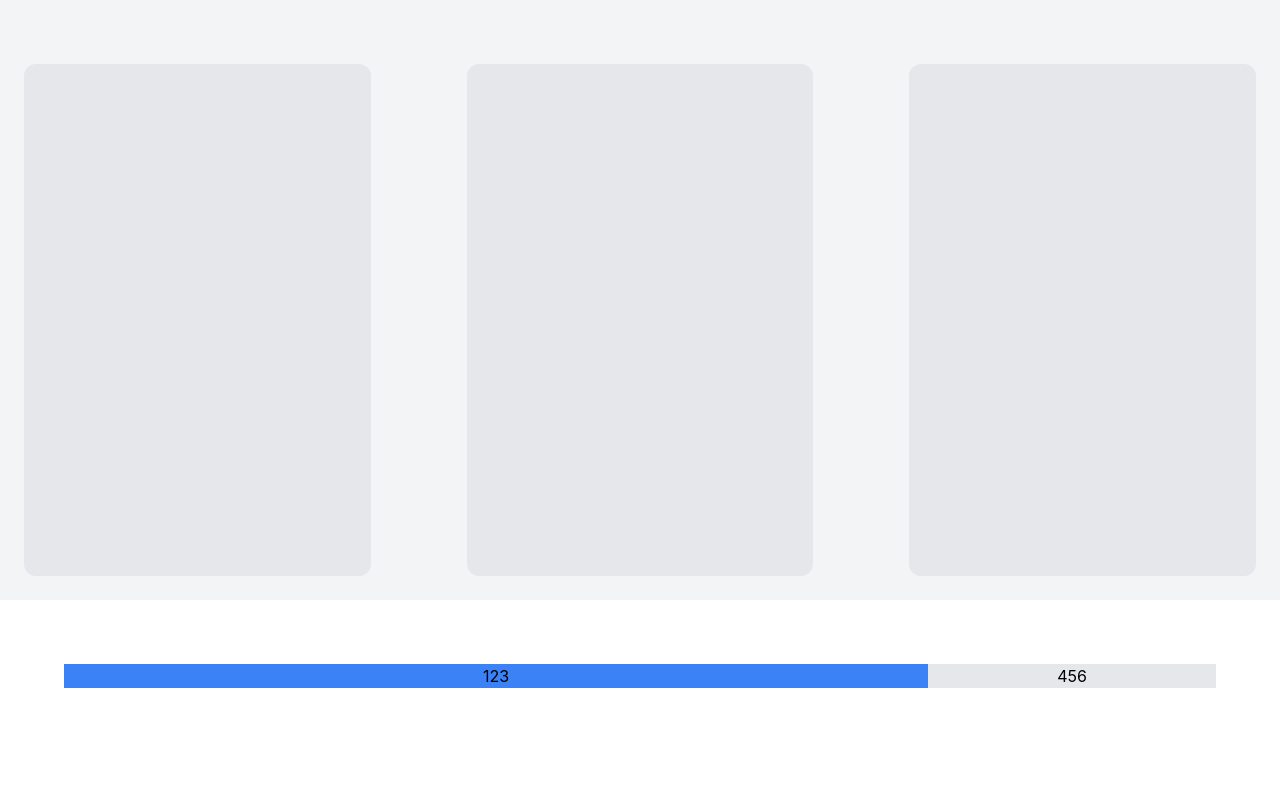
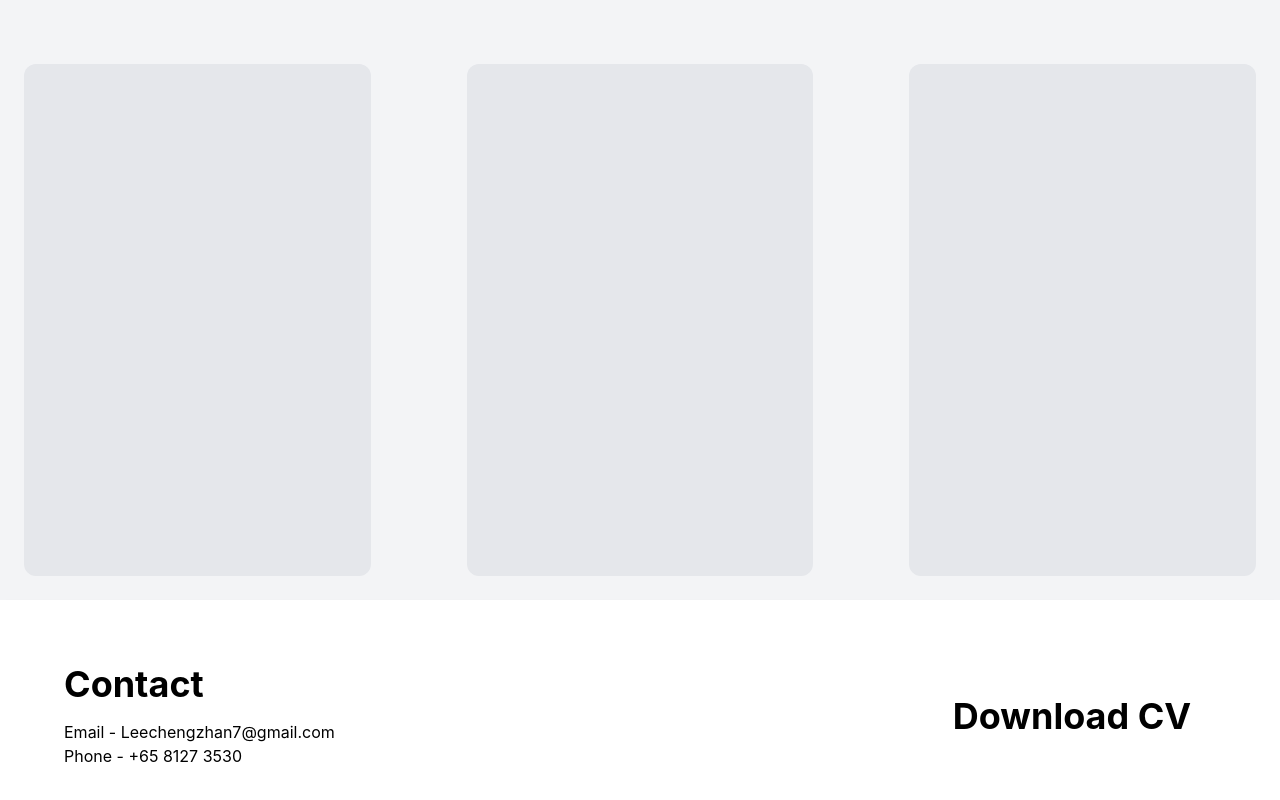
Before and after one commit to LeeChengZhan2/portfolio_react, a React (Create React App) app: page / in a window 1280 px wide. Shown: the part 1584-2384 px from the top of the page. Before the commit the page ends 2336 px from the top, so only its background shows below. Built offline with nearby package versions, Linux system fonts and the light colour scheme.

Commit message:
Upadte footer

```diff
--- a/src/components/Footer/Footer.css
+++ b/src/components/Footer/Footer.css
@@ -3,13 +3,25 @@
 }
 
 .footer-flex-container{
-    @apply flex
+    @apply flex items-center justify-center
 }
 
 .contact-container{
-    @apply flex-1 basis-3/4 bg-blue-500
+    @apply flex-1 basis-3/4 text-left
+}
+
+.contact-header{
+    @apply text-4xl font-bold mb-4
+}
+
+.contact{
+    @apply text-lg text-gray-600
 }
 
 .cv-download-container{
-    @apply flex-1 basis-1/4 bg-gray-200
+    @apply flex-1 basis-1/4
 }
+
+.download-button{
+    @apply rounded-full text-4xl font-bold
+}
--- a/src/components/Footer/Footer.jsx
+++ b/src/components/Footer/Footer.jsx
@@ -6,10 +6,14 @@ function Footer(){
         <footer className="footer-container">
             <section className="footer-flex-container">
                 <div className="contact-container">
-                    <p>123</p>
+                    <p className="contact-header">Contact</p>
+                    <div classNae="contact">
+                        <p>Email - Leechengzhan7@gmail.com</p>
+                        <p>Phone - +65 8127 3530</p>
+                    </div>
                 </div>
                 <div className="cv-download-container">
-                    <p>456</p>
+                    <button className='download-button'>Download CV</button>
                 </div>
             </section>
         </footer>
```
